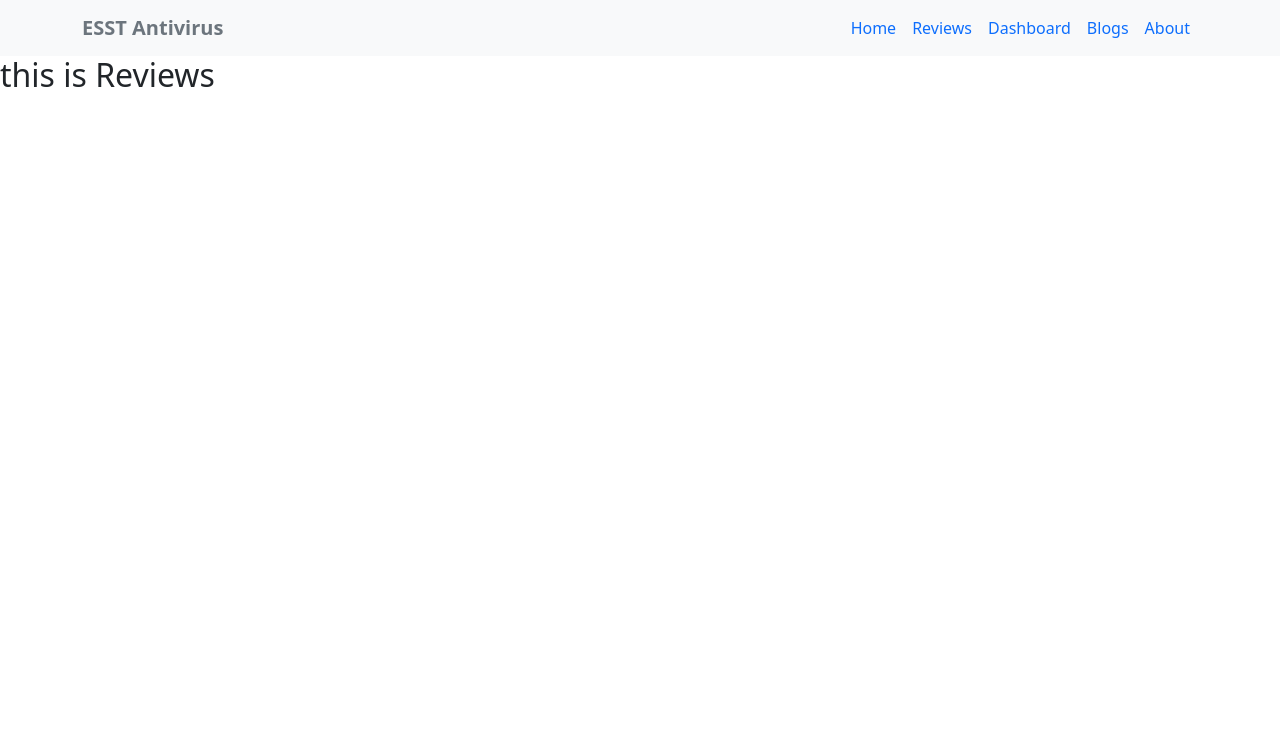
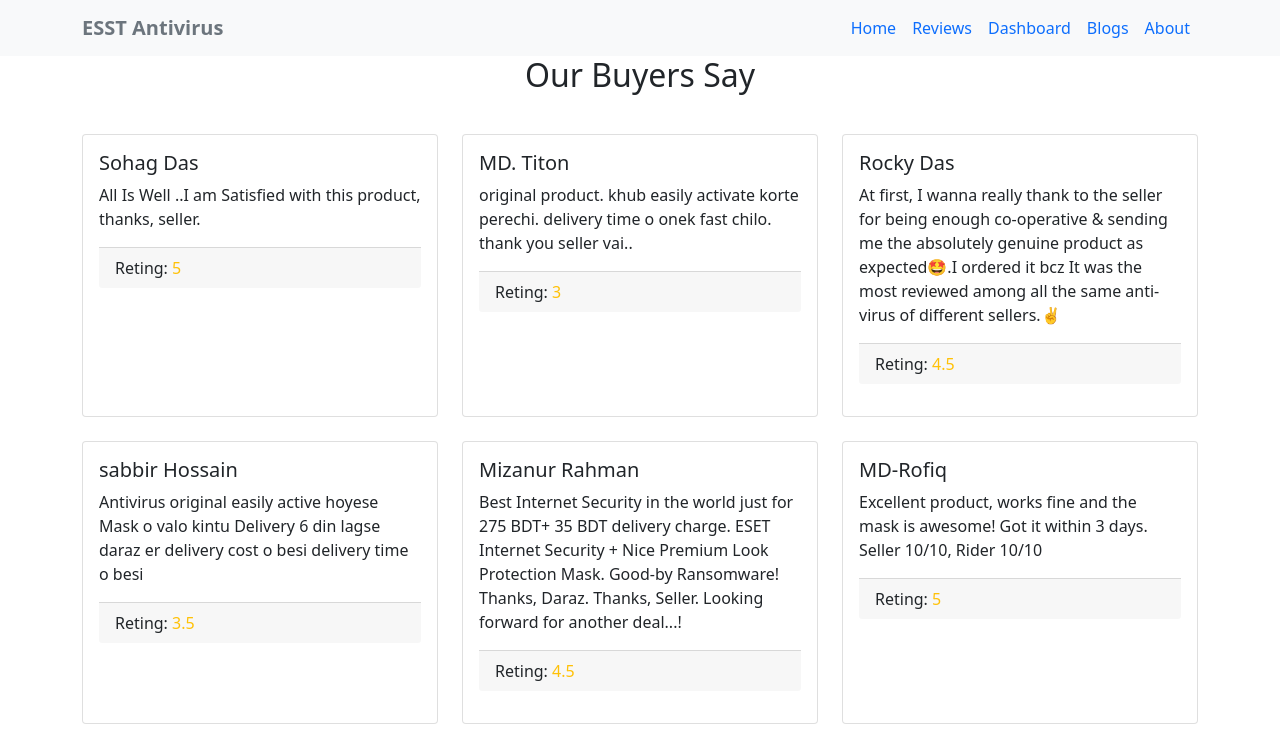
Before and after one commit to rockydasgfx/ESET-Antivirus-React, a React (Create React App) app: page /reviews in a window 1280 px wide. Shown: the top 747 px of the page. Built offline with nearby package versions, Linux system fonts and the light colour scheme.

Commit message:
finish review page

```diff
--- a/src/Pages/Home/Home.jsx
+++ b/src/Pages/Home/Home.jsx
@@ -1,4 +1,5 @@
 import React from "react";
+import { Link } from "react-router-dom";
 import ReviewCard from "../../Components/ReviewCard/ReviewCard";
 import useReview from "../../hooks/useReview";
 
@@ -35,6 +36,13 @@
             <ReviewCard key={review.id} review={review} />
           ))}
         </div>
+        <div className="text-center">
+          <Link to="/reviews">
+            <button type="button" className="btn btn-primary text-center">
+              See All Reviews
+            </button>
+          </Link>
+        </div>
       </section>
     </main>
   );
--- a/src/Pages/Reviews/Reviews.jsx
+++ b/src/Pages/Reviews/Reviews.jsx
@@ -1,9 +1,17 @@
 import React from "react";
+import ReviewCard from "../../Components/ReviewCard/ReviewCard";
+import useReview from "../../hooks/useReview";
 
 const Reviews = () => {
+  const [reviews, setReviews] = useReview();
   return (
-    <div>
-      <h2>this is Reviews</h2>
+    <div className="container mx-auto">
+      <h2 className="text-center">Our Buyers Say</h2>
+      <div className="row row-cols-1 row-cols-md-3 g-4 my-3">
+        {reviews.map((review) => (
+          <ReviewCard key={review.id} review={review} />
+        ))}
+      </div>
     </div>
   );
 };
```
